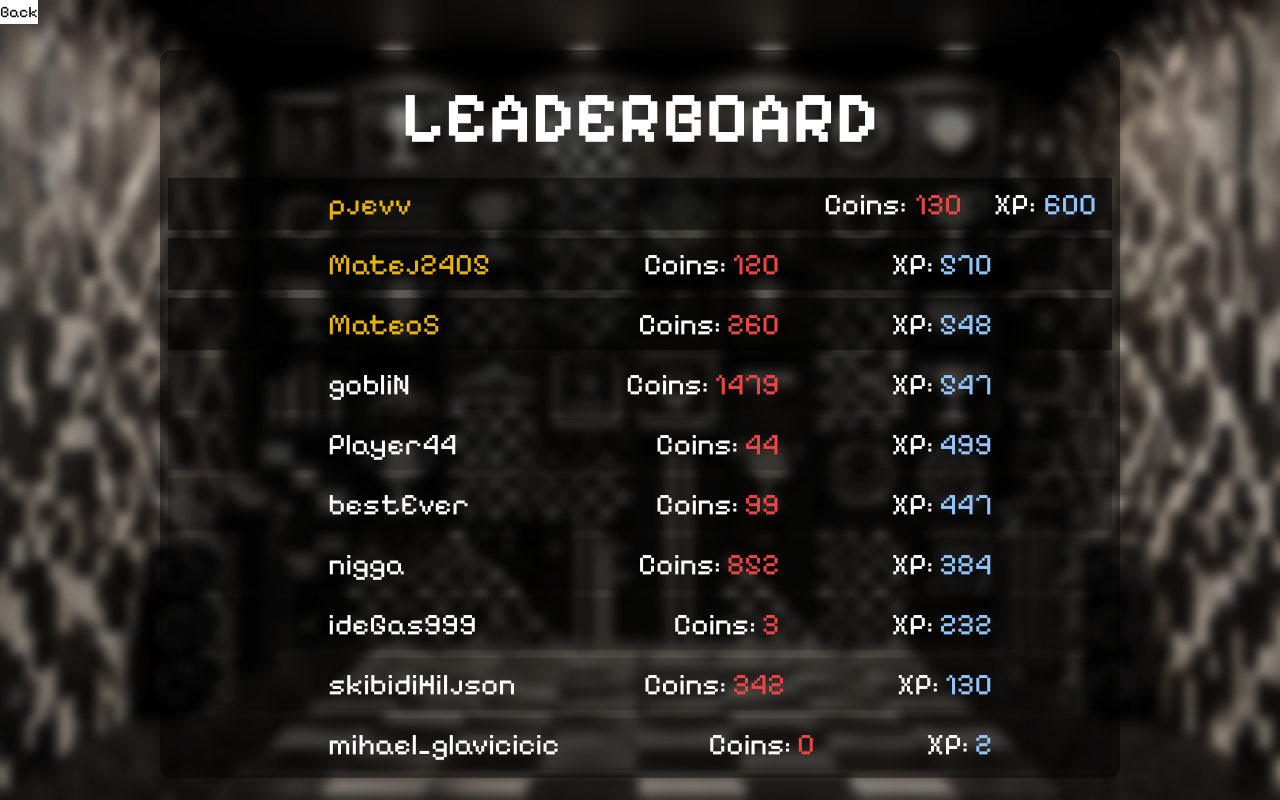
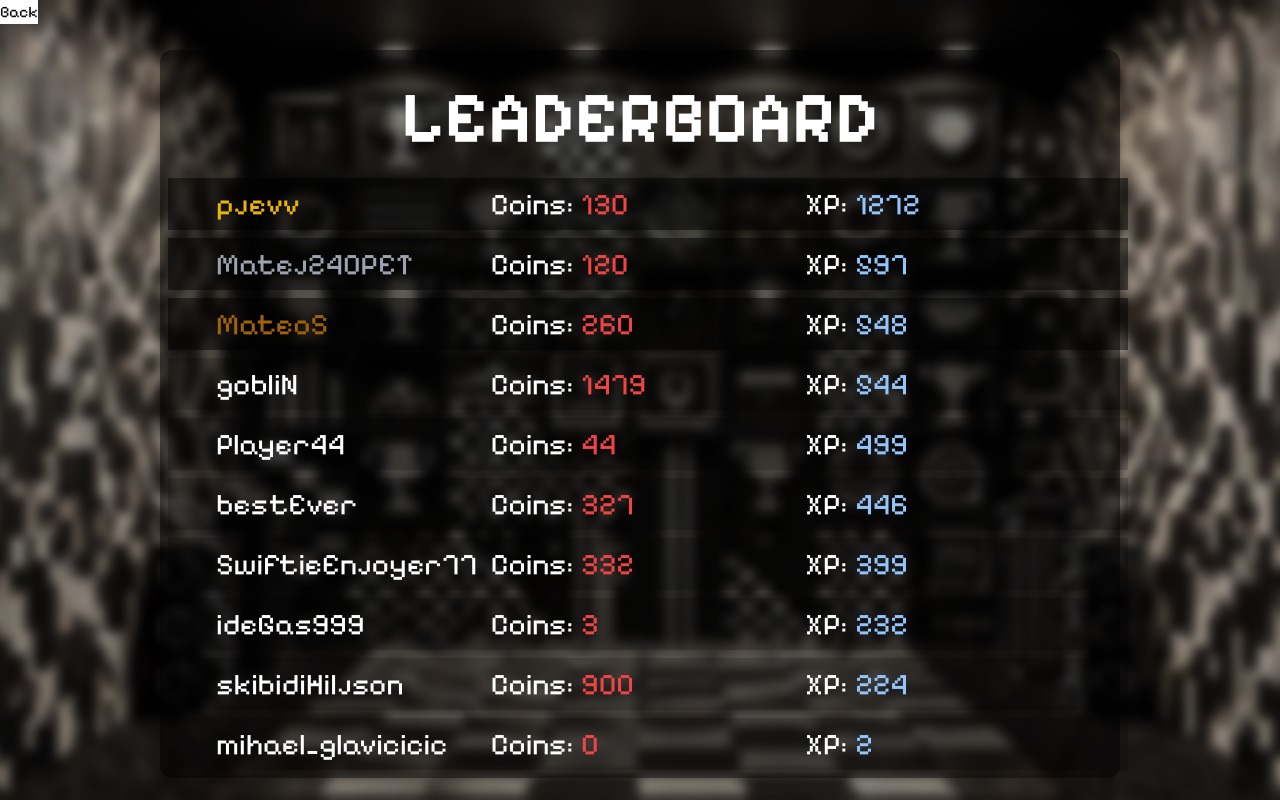
Before and after one commit to strokmateo/epic_project, a React (Vite) app in the folder frontend/: page /leaderboard in a window 1280 px wide. Built offline with nearby package versions, Linux system fonts and the light colour scheme.

Commit message:
Finished hard-coded leaderboard

```diff
--- a/frontend/src/pages/leaderboard/Leaderboard.tsx
+++ b/frontend/src/pages/leaderboard/Leaderboard.tsx
@@ -20,7 +20,7 @@ const Leaderboard: React.FC = () => {
                 style={{
                     backgroundColor: "white",
                 }}
-                onClick={() => navigate("/map")}
+                onClick={() => navigate("/town-hall")}
             >
                 Back
             </button>
@@ -30,180 +30,134 @@ const Leaderboard: React.FC = () => {
                         LEADERBOARD
                     </h1>
                     <ul className="text-white text-3xl w-full text-left">
-                        <li className="flex justify-between items-center text-yellow-500 bg-black bg-opacity-50 m-2 p-2 pl-40 pr-10">
-                            {/* Ime igrača - poravnat na početak */}
-                            <span className="text-left w-1/3">pjevv</span>
-
-                            {/* XP i Coins u istom redu, poravnati na početak */}
-                            <span className="w-1/3 flex gap-x-8 text-left">
-                                {/* Coins */}
-                                <span className="flex">
+                        <li className="flex items-center bg-black bg-opacity-50 m-2 p-2 w-full">
+                            <span className="w-1/3 text-left text-yellow-500 pl-10">
+                                pjevv
+                            </span>
+                            <span className="w-1/3 flex text-left">
                                 <span className="text-white">Coins: </span>
-                                    <span className="text-red-500 ml-2">
-                                        130
+                                <span className="text-red-500 ml-2">130</span>
                             </span>
-                                </span>
-
-                                {/* XP */}
-                                <span className="flex">
+                            <span className="w-1/3 flex text-left">
                                 <span className="text-white">XP: </span>
-                                    <span className="text-blue-300 ml-2">
-                                        600
-                                    </span>
-                                </span>
+                                <span className="text-blue-300 ml-2">1272</span>
                             </span>
                         </li>
-                        <li className="flex justify-between items-center text-yellow-500 bg-black bg-opacity-50 m-2 p-2 pl-40 pr-10">
-                            <span>Matej2405</span>
-                            <span className="flex gap-x-8">
-                                <span>
+                        <li className="flex items-center bg-black bg-opacity-50 m-2 p-2 w-full">
+                            <span className="w-1/3 text-left text-gray-400 pl-10">
+                                Matej240PET
+                            </span>
+                            <span className="w-1/3 flex text-left">
                                 <span className="text-white">Coins: </span>
-                                    <span className="text-red-500 pr-20">
-                                        120
+                                <span className="text-red-500 ml-2">120</span>
                             </span>
-                                </span>
-                                <span>
+                            <span className="w-1/3 flex text-left">
                                 <span className="text-white">XP: </span>
-                                    <span className="text-blue-300 pr-20">
-                                        570
-                                    </span>
-                                </span>
+                                <span className="text-blue-300 ml-2">597</span>
                             </span>
                         </li>
-                        <li className="flex justify-between items-center text-yellow-500 bg-black bg-opacity-50 m-2 p-2 pl-40 pr-10">
-                            <span>MateoS</span>
-                            <span className="flex gap-x-8">
-                                <span>
+                        <li className="flex items-center bg-black bg-opacity-50 m-2 p-2 w-full">
+                            <span className="w-1/3 text-left text-yellow-700 pl-10">
+                                MateoS
+                            </span>
+                            <span className="w-1/3 flex text-left">
                                 <span className="text-white">Coins: </span>
-                                    <span className="text-red-500 pr-20">
-                                        260
+                                <span className="text-red-500 ml-2">260</span>
                             </span>
-                                </span>
-                                <span>
+                            <span className="w-1/3 flex text-left">
                                 <span className="text-white">XP: </span>
-                                    <span className="text-blue-300 pr-20">
-                                        548
-                                    </span>
-                                </span>
+                                <span className="text-blue-300 ml-2">548</span>
                             </span>
                         </li>
-                        <li className="flex justify-between items-center bg-black bg-opacity-20 m-2 p-2 pl-40 pr-10">
-                            <span>gobliN</span>
-                            <span className="flex gap-x-8">
-                                <span>
+                        <li className="flex items-center bg-black bg-opacity-20 m-2 p-2 w-full">
+                            <span className="w-1/3 text-left text-white pl-10">
+                                gobliN
+                            </span>
+                            <span className="w-1/3 flex text-left">
                                 <span className="text-white">Coins: </span>
-                                    <span className="text-red-500 pr-20">
-                                        1479
+                                <span className="text-red-500 ml-2">1479</span>
                             </span>
-                                </span>
-                                <span>
+                            <span className="w-1/3 flex text-left">
                                 <span className="text-white">XP: </span>
-                                    <span className="text-blue-300 pr-20">
-                                        547
-                                    </span>
-                                </span>
+                                <span className="text-blue-300 ml-2">544</span>
                             </span>
                         </li>
-                        <li className="flex justify-between items-center bg-black bg-opacity-20 m-2 p-2 pl-40 pr-10">
-                            <span>Player44</span>
-                            <span className="flex gap-x-8">
-                                <span>
+                        <li className="flex items-center bg-black bg-opacity-20 m-2 p-2 w-full">
+                            <span className="w-1/3 text-left text-white pl-10">
+                                Player44
+                            </span>
+                            <span className="w-1/3 flex text-left">
                                 <span className="text-white">Coins: </span>
-                                    <span className="text-red-500 pr-20">
-                                        44
+                                <span className="text-red-500 ml-2">44</span>
                             </span>
-                                </span>
-                                <span>
+                            <span className="w-1/3 flex text-left">
                                 <span className="text-white">XP: </span>
-                                    <span className="text-blue-300 pr-20">
-                                        499
-                                    </span>
-                                </span>
+                                <span className="text-blue-300 ml-2">499</span>
                             </span>
                         </li>
-                        <li className="flex justify-between items-center bg-black bg-opacity-20 m-2 p-2 pl-40 pr-10">
-                            <span>bestEver</span>
-                            <span className="flex gap-x-8">
-                                <span>
+                        <li className="flex items-center bg-black bg-opacity-20 m-2 p-2 w-full">
+                            <span className="w-1/3 text-left text-white pl-10">
+                                bestEver
+                            </span>
+                            <span className="w-1/3 flex text-left">
                                 <span className="text-white">Coins: </span>
-                                    <span className="text-red-500 pr-20">
-                                        99
+                                <span className="text-red-500 ml-2">327</span>
                             </span>
-                                </span>
-                                <span>
+                            <span className="w-1/3 flex text-left">
                                 <span className="text-white">XP: </span>
-                                    <span className="text-blue-300 pr-20">
-                                        447
-                                    </span>
-                                </span>
+                                <span className="text-blue-300 ml-2">446</span>
                             </span>
                         </li>
-                        <li className="flex justify-between items-center bg-black bg-opacity-20 m-2 p-2 pl-40 pr-10">
-                            <span>nigga</span>
-                            <span className="flex gap-x-8">
-                                <span>
+                        <li className="flex items-center bg-black bg-opacity-20 m-2 p-2 w-full">
+                            <span className="w-1/3 text-left text-white pl-10">
+                                SwiftieEnjoyer77
+                            </span>
+                            <span className="w-1/3 flex text-left">
                                 <span className="text-white">Coins: </span>
-                                    <span className="text-red-500 pr-20">
-                                        852
+                                <span className="text-red-500 ml-2">332</span>
                             </span>
-                                </span>
-                                <span>
+                            <span className="w-1/3 flex text-left">
                                 <span className="text-white">XP: </span>
-                                    <span className="text-blue-300 pr-20">
-                                        384
-                                    </span>
-                                </span>
+                                <span className="text-blue-300 ml-2">399</span>
                             </span>
                         </li>
-                        <li className="flex justify-between items-center bg-black bg-opacity-20 m-2 p-2 pl-40 pr-10">
-                            <span>ideGas999</span>
-                            <span className="flex gap-x-8">
-                                <span>
+                        <li className="flex items-center bg-black bg-opacity-20 m-2 p-2 w-full">
+                            <span className="w-1/3 text-left text-white pl-10">
+                                ideGas999
+                            </span>
+                            <span className="w-1/3 flex text-left">
                                 <span className="text-white">Coins: </span>
-                                    <span className="text-red-500 pr-20">
-                                        3
+                                <span className="text-red-500 ml-2">3</span>
                             </span>
-                                </span>
-                                <span>
+                            <span className="w-1/3 flex text-left">
                                 <span className="text-white">XP: </span>
-                                    <span className="text-blue-300 pr-20">
-                                        232
-                                    </span>
-                                </span>
+                                <span className="text-blue-300 ml-2">232</span>
                             </span>
                         </li>
-                        <li className="flex justify-between items-center bg-black bg-opacity-20 m-2 p-2 pl-40 pr-10">
-                            <span>skibidiHiljson</span>
-                            <span className="flex gap-x-8">
-                                <span>
+                        <li className="flex items-center bg-black bg-opacity-20 m-2 p-2 w-full">
+                            <span className="w-1/3 text-left text-white pl-10">
+                                skibidiHiljson
+                            </span>
+                            <span className="w-1/3 flex text-left">
                                 <span className="text-white">Coins: </span>
-                                    <span className="text-red-500 pr-20">
-                                        342
+                                <span className="text-red-500 ml-2">900</span>
                             </span>
-                                </span>
-                                <span>
+                            <span className="w-1/3 flex text-left">
                                 <span className="text-white">XP: </span>
-                                    <span className="text-blue-300 pr-20">
-                                        130
-                                    </span>
-                                </span>
+                                <span className="text-blue-300 ml-2">224</span>
                             </span>
                         </li>
-                        <li className="flex justify-between items-center bg-black bg-opacity-20 m-2 p-2 pl-40 pr-10">
-                            <span>mihael_glavicicic</span>
-                            <span className="flex gap-x-8">
-                                <span>
+                        <li className="flex items-center bg-black bg-opacity-20 m-2 p-2 w-full">
+                            <span className="w-1/3 text-left text-white pl-10">
+                                mihael_glavicicic
+                            </span>
+                            <span className="w-1/3 flex text-left">
                                 <span className="text-white">Coins: </span>
-                                    <span className="text-red-500 pr-20">
-                                        0
+                                <span className="text-red-500 ml-2">0</span>
                             </span>
-                                </span>
-                                <span>
+                            <span className="w-1/3 flex text-left">
                                 <span className="text-white">XP: </span>
-                                    <span className="text-blue-300 pr-20">
-                                        2
-                                    </span>
-                                </span>
+                                <span className="text-blue-300 ml-2">2</span>
                             </span>
                         </li>
                     </ul>
```
Lines whose indentation alone changed are shown as unchanged.
